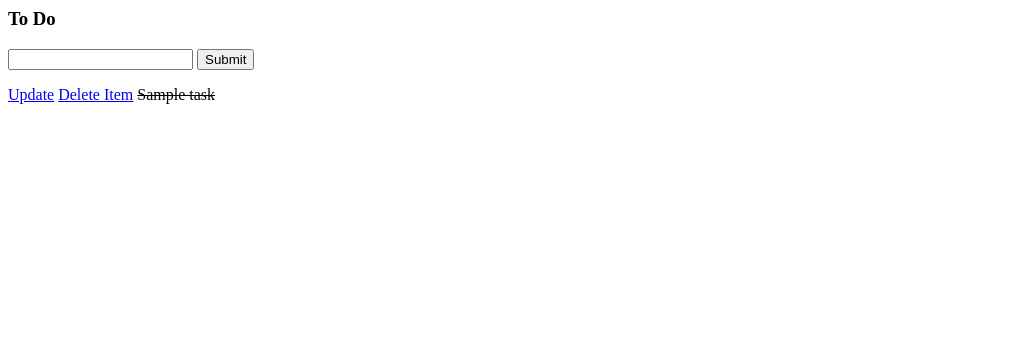
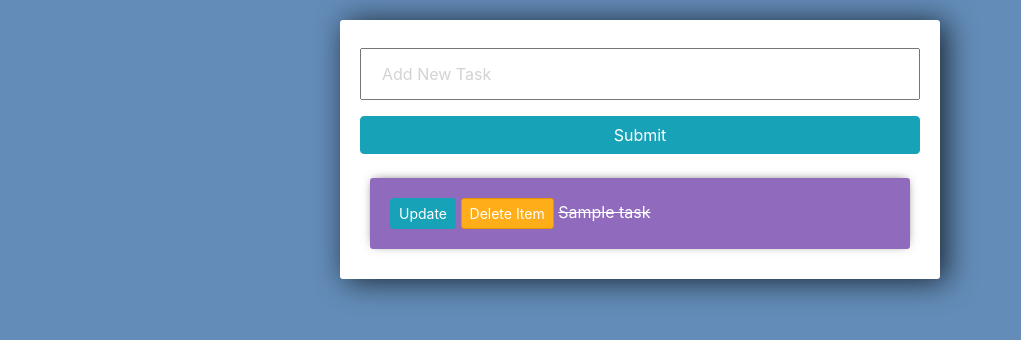
Before and after one commit to Arkelyscorpion/todoapp, a Django app: page / in a window 1280 px wide. Shown: the top 340 px of the page, without its empty margins (0-1021 px from the left). Run offline with Django 4.2, Linux system fonts and the light colour scheme; tables that the repository leaves empty hold one stand-in row (values such as "Sample post"); some libraries are stand-ins or nearby versions.

Commit message:
Added the styling to the app

```diff
--- a/tasks/forms.py
+++ b/tasks/forms.py
@@ -4,6 +4,7 @@ from django.forms import ModelForm
 from .models import *
 
 class TaskForm(forms.ModelForm):
+    title = forms.CharField(widget=forms.TextInput(attrs={'placeholder':'Add New Task'}))
     class Meta:
         model = Task
         fields = '__all__'
--- a/tasks/templates/tasks/list.html
+++ b/tasks/templates/tasks/list.html
@@ -1,15 +1,62 @@
-<h3>To Do</h3>
+<link rel="stylesheet" href="https://stackpath.bootstrapcdn.com/bootstrap/4.3.1/css/bootstrap.min.css"
+    integrity="sha384-ggOyR0iXCbMQv3Xipma34MD+dH/1fQ784/j6cY/iJTQUOhcWr7x9JvoRxT2MZw1T" crossorigin="anonymous" />
+
+<style>
+    body {
+        background-color: #638cb8;
+    }
+
+    input {
+        width: 100%;
+        padding: 12px 20px;
+        margin: 8px 0;
+        box-sizing: border-box;
+    }
+
+    input::placeholder {
+        color: #d3d3d3;
+    }
+
+    .submit {
+        background-color: #6ba3e8;
+    }
+
+    .center-column {
+        width: 600px;
+        margin: 20px auto;
+        padding: 20px;
+        background-color: #fff;
+        border-radius: 3px;
+        box-shadow: 6px 2px 30px 0px rgba(0, 0, 0, 0.75);
+    }
+
+    .item-row {
+        background-color: #906abd;
+        margin: 10px;
+        padding: 20px;
+        border-radius: 3px;
+        color: #fff;
+        font-size: 16px;
+        box-shadow: 0px -1px 10px -4px rgba(0, 0, 0, 0.75);
+    }
+
+    .btn-danger {
+        background-color: #ffae19;
+        border-color: #e59400;
+    }
+</style>
+
+<div class="center-column">
     <form method="POST" action="/">
-    {%csrf_token%}
-    {{form.title}}
-    <input type="submit" name="Create Task">
-
+        {%csrf_token%} {{form.title}}
+        <input class="btn btn-info" type="submit" name="Create Task" />
     </form>
 
+    <div class="todo-list">
         {% for task in tasks%}
-    <div>
-        <a href="{%url 'update_task' task.id %}">Update</a>
-        <a href="{%url 'delete_task' task.id%}">Delete Item</a>
+        <div class="item-row">
+            <a class="btn btn-sm btn-info" href="{%url 'update_task' task.id %}">Update</a>
+            <a class="btn btn-sm btn-danger" href="{%url 'delete_task' task.id%}">Delete Item</a>
 
             {% if task.complete == True %}
             <strike>{{task}}</strike>
@@ -18,3 +65,5 @@
             {%endif%}
         </div>
         {% endfor %}
+    </div>
+</div>
```
Also changed, not shown: tasks/templates/tasks/delete.html (added, +8 -0 lines), tasks/templates/tasks/update_tasks.html (added, +7 -0 lines). Lines whose indentation alone changed are shown as unchanged.
